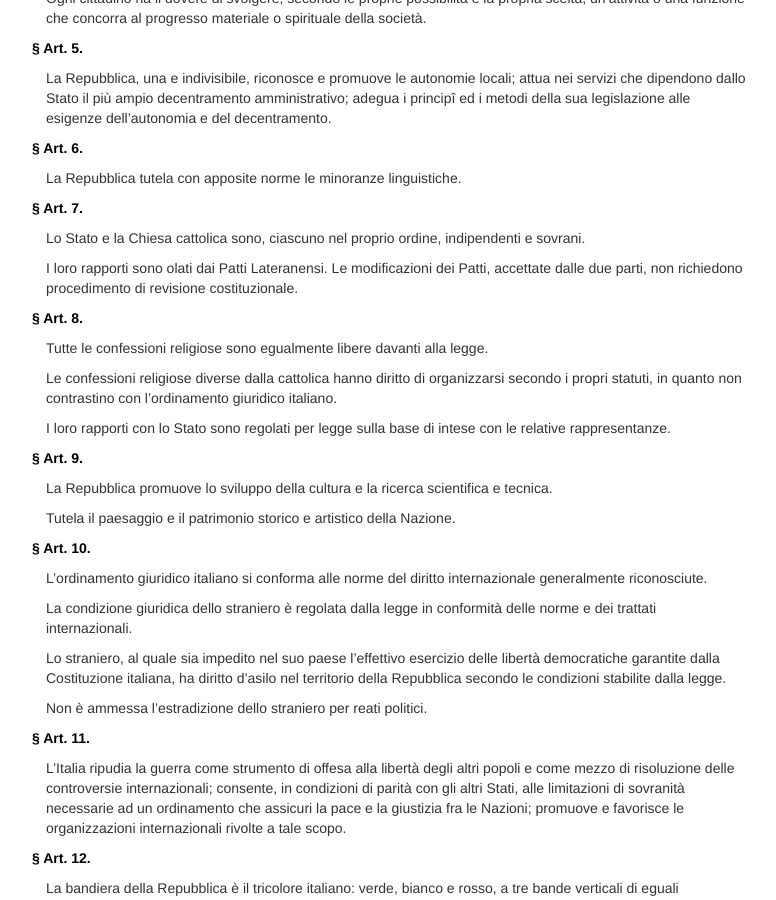
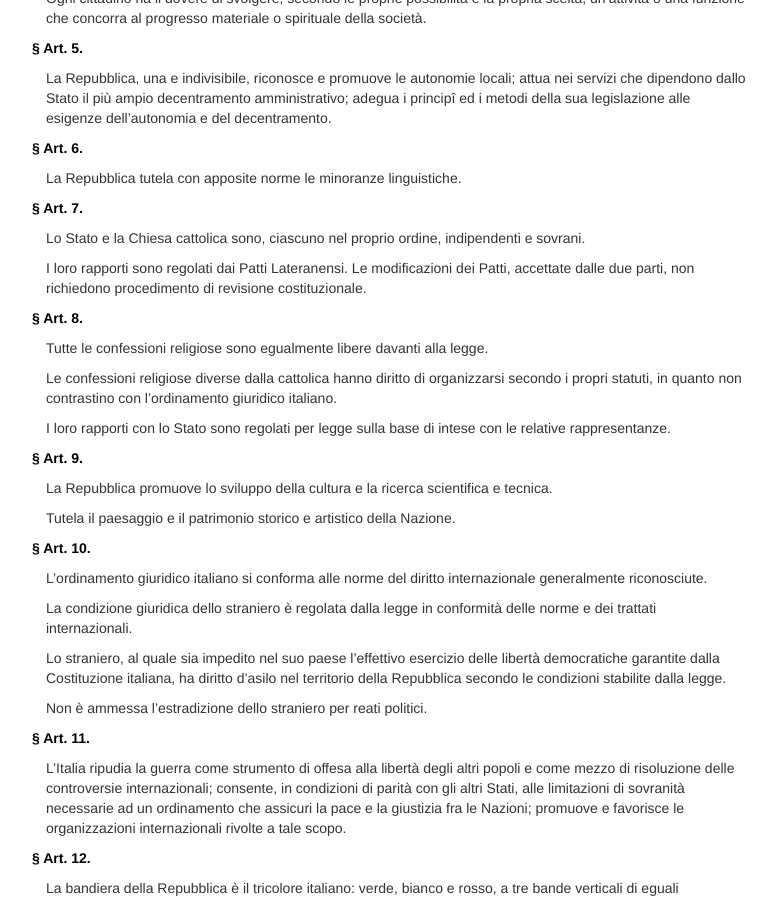
Before and after one commit to zacchiro/costituzione, a Jekyll site: the page built from fulltext/2012-04-20.md, in a window 1280 px wide and 900 px high, scrolled down 694 px. Shown: the whole window, without its empty margins (244-1020 px from the left). Built offline with Jekyll 4.4.1, drawn with Linux system fonts in a browser that asks for light colours.

Commit message:
publishing diffs (auto)

```diff
--- a/fulltext/2012-04-20.md
+++ b/fulltext/2012-04-20.md
@@ -40,7 +40,7 @@ La Repubblica tutela con apposite norme le minoranze linguistiche.
 
 Lo Stato e la Chiesa cattolica sono, ciascuno nel proprio ordine, indipendenti e sovrani.
 
-I loro rapporti sono olati dai Patti Lateranensi. Le modificazioni dei Patti, accettate dalle due parti, non richiedono procedimento di revisione costituzionale.
+I loro rapporti sono regolati dai Patti Lateranensi. Le modificazioni dei Patti, accettate dalle due parti, non richiedono procedimento di revisione costituzionale.
 
 ##### Art. 8.
 
```
Also changed, not shown: fulltext/2016-01-20.md (+1 -1 lines).
